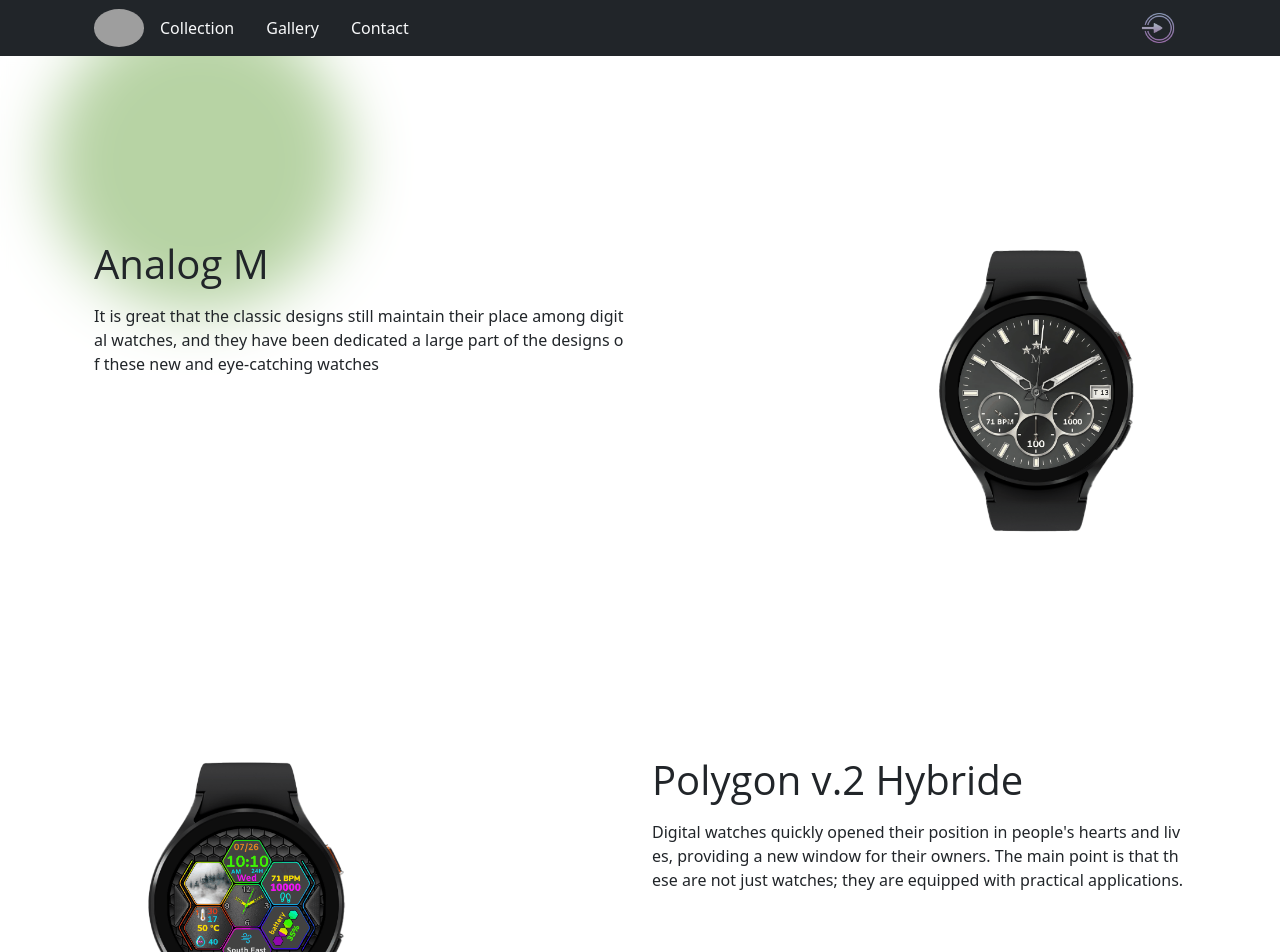
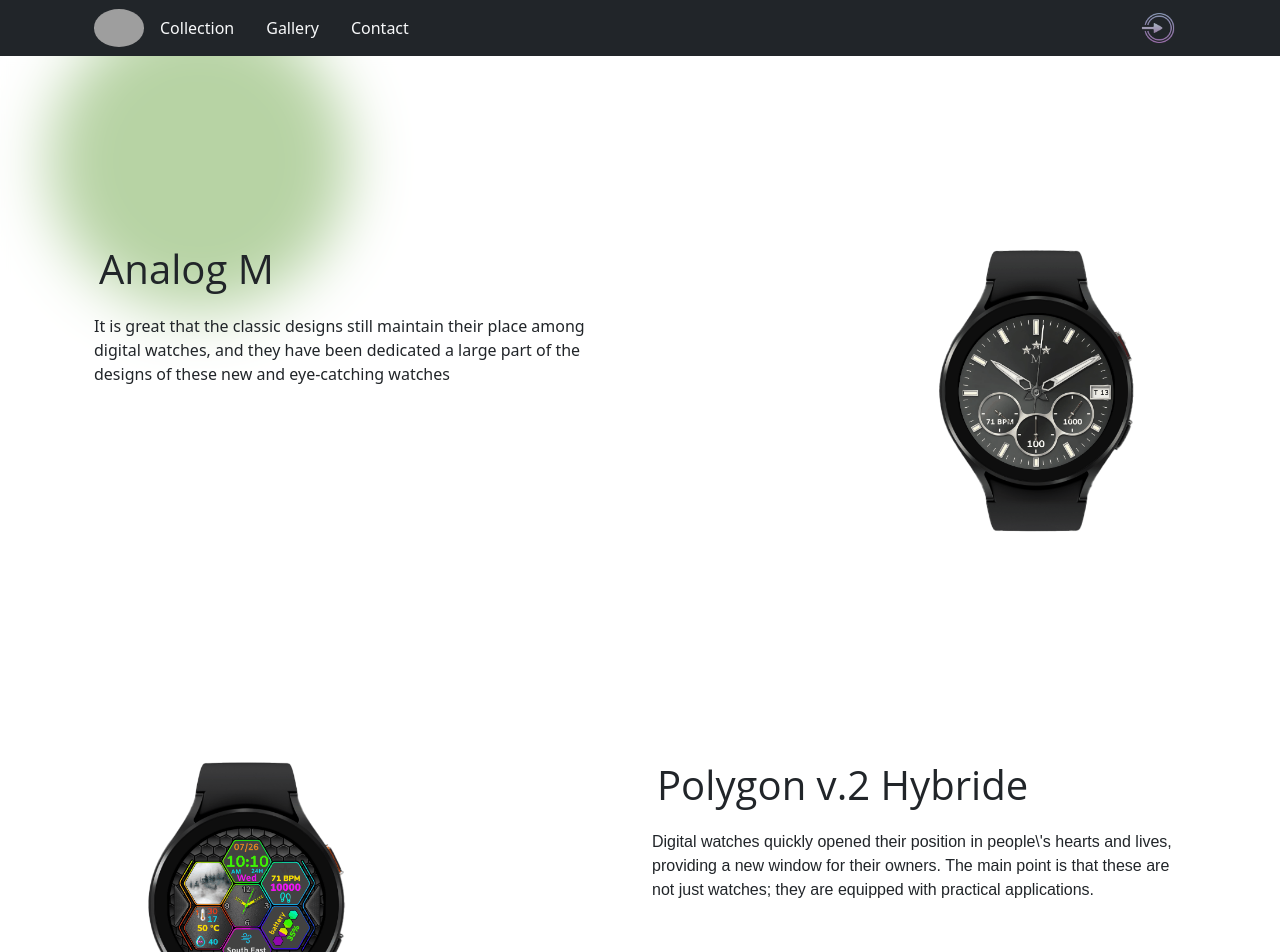
Before and after one commit to Younes-sh/sj84_watchface, a React (Create React App) app in the folder client/: page / in a window 1280 px wide. Shown: the top 952 px of the page. Built offline with nearby package versions, Linux system fonts and the light colour scheme; grey boxes are pictures that could not be loaded.

Commit message:
Edited Fadin for text Landing page

```diff
--- /dev/null
+++ b/client/src/Components/FadIn/FadeIn.css
@@ -0,0 +1,10 @@
+.fade-in {
+    opacity: 0;
+    transform: translateY(20px);
+    transition: opacity 1s, transform 1s;
+  }
+
+  .fade-in.is-visible {
+    opacity: 1;
+    transform: translateY(0);
+  }
--- /dev/null
+++ b/client/src/Components/FadIn/Fadin.jsx
@@ -0,0 +1,42 @@
+import React, { Component } from 'react';
+import './FadeIn.css';
+
+class FadeIn extends Component {
+  constructor(props) {
+    super(props);
+    this.state = {
+      visible: false,
+    };
+  }
+
+  componentDidMount() {
+    window.addEventListener('scroll', this.handleScroll);
+  }
+
+  componentWillUnmount() {
+    window.removeEventListener('scroll', this.handleScroll);
+  }
+
+  handleScroll = () => {
+    // انیمیشن اجرا شود هنگامی که به مقدار خاصی اسکرول کرده و رسیده‌ایم
+    const scrollPosition = window.scrollY + window.innerHeight;
+    if (scrollPosition > this.fadeInRef.offsetTop) {
+      this.setState({ visible: true });
+      window.removeEventListener('scroll', this.handleScroll); // انیمیشن را یک بار اجرا کنید
+    }
+  };
+
+  render() {
+    const { visible } = this.state;
+    return (
+      <div
+        ref={(el) => (this.fadeInRef = el)}
+        className={`fade-in ${visible ? 'is-visible' : ''}`}
+      >
+        {this.props.children}
+      </div>
+    );
+  }
+}
+
+export default FadeIn;
--- a/client/src/Components/FadeText.jsx
+++ b/client/src/Components/FadeText.jsx
@@ -42,7 +42,7 @@ const FadeTextDown = ({text}) => {
   return (
     <div className='FadeTextDown'>
       <Fade bottom cascade>
-        <p style={{whiteSpace:'break-spaces'}} >{text}</p>
+        <p className='Pharagraph'>{text}</p>
       </Fade>
     </div>
   );
--- a/client/src/index.css
+++ b/client/src/index.css
@@ -332,3 +332,18 @@ backdrop-filter: blur( 4px );
   user-select: none;
   word-spacing: -0.1em; */
 }
+
+.Pharagraph {
+  width: 100%;
+  padding: 5px;
+}
+
+.fade-in-text {
+  font-family: Arial;
+  animation: fadeIn 5s;
+}
+
+@keyframes fadeIn {
+  0% { opacity: 0; }
+  100% { opacity: 1; }
+}
--- a/client/src/pages/Landing.jsx
+++ b/client/src/pages/Landing.jsx
@@ -9,7 +9,7 @@ import GifPlayer from 'react-gif-player';
 import {FadeTextRight,FadeTextLeft,FadeTextTop,FadeTextDown} from '../Components/FadeText';
 import {FadeLeftImage , FadeRightImage , FadebottomImage} from '../Components/FadeImage';
 import ImageComponent from '../Components/ImageAWS';
-
+import Fadin from '../Components/FadIn/Fadin';
 // import { GoogleFonts } from 'react-google-fonts';
 // import ParallaxScrollOne from '../Components/ParallaxScrollOne';
 
@@ -52,8 +52,9 @@ const Landing = () => {
           <Col className='text-start order-1 order-lg-0' lg={6}>
             {/* <GoogleFonts font='Open Sans' /> */}
             <h1 style={{fontFamily:'Open Sans'}}><FadeTextDown text={'Analog M'} /> </h1>
-            {/* <h4 className='mt-5'  style={{fontFamily:'Open Sans'}}><FadeTextDown text={'Mohsen Sheikhlar'} /></h4> */}
-            <FadeTextDown text={'It is great that the classic designs still maintain their place among digital watches, and they have been dedicated a large part of the designs of these new and eye-catching watches'} />
+            <Fadin>
+              <p>It is great that the classic designs still maintain their place among digital watches, and they have been dedicated a large part of the designs of these new and eye-catching watches</p>
+            </Fadin>
           </Col>
 
           <Col className='text-lg-end order-0 order-lg-1' lg={6}>
@@ -83,9 +84,9 @@ const Landing = () => {
             <Col className='text-start'lg={6}>
               {/* <GoogleFonts font='Open Sans' /> */}
               <h1 style={{fontFamily:'Open Sans'}}><FadeTextDown text={'Polygon v.2 Hybride'} /> </h1>
-              {/* <h5 className='mt-5'  style={{fontFamily:'Open Sans'}}> <FadeTextDown text={'Mohsen Sheikhlar e'} /> </h5> */}
-              <FadeTextDown text={'Digital watches quickly opened their position in people\'s hearts and lives, providing a new window for their owners. The main point is that these are not just watches; they are equipped with practical applications.'} />
-
+             <Fadin>
+             <p className='fade-in-text'>Digital watches quickly opened their position in people\'s hearts and lives, providing a new window for their owners. The main point is that these are not just watches; they are equipped with practical applications.</p>
+             </Fadin>
             </Col>
 
         </Row>
@@ -106,8 +107,11 @@ const Landing = () => {
             <Col className='text-start order-1 order-lg-0'lg={6}>
               {/* <GoogleFonts font='Open Sans' /> */}
               <h1 style={{fontFamily:'Open Sans'}}><FadeTextDown text={'Tirdad - Summer'} /></h1>
-              {/* <h4 className='mt-5'  style={{fontFamily:'Open Sans'}}><FadeTextDown text={'Mohsen Sheikhlar 62'} /></h4> */}
-              <FadeTextDown text={'What\'s better than having a wrist computer with you? A computer that, in addition to elegance and beautiful designs, includes GPS and a toolbox of pressure gauges and oxygen meters. We offer beautiful designs across several watch models, all with free designs!'} />
+              <Fadin>
+                <p>
+                'What\'s better than having a wrist computer with you? A computer that, in addition to elegance and beautiful designs, includes GPS and a toolbox of pressure gauges and oxygen meters. We offer beautiful designs across several watch models, all with free designs!'
+                </p>
+              </Fadin>
 
             </Col>
 
@@ -135,8 +139,9 @@ const Landing = () => {
             <Col className='text-lg-start'lg={6}>
               {/* <GoogleFonts font='Open Sans' /> */}
               <h1 style={{fontFamily:'Open Sans'}}><FadeTextDown  text={'Soul - Colorful copy'} /></h1>
-              {/* <h4 className='mt-5'  style={{fontFamily:'Open Sans'}}><FadeTextDown text={'Mohsen Sheikhlar'} /></h4> */}
-              <FadeTextDown text={'Transfer your desired design to your phone with just one click Calm your soul and connect with the designs that are sprouting in your heart, And look unique'} />
+              <Fadin>
+                <p>Transfer your desired design to your phone with just one click Calm your soul and connect with the designs that are sprouting in your heart, And look unique</p>
+              </Fadin>
 
 
 
@@ -161,9 +166,9 @@ const Landing = () => {
             <Col className='text-start order-1 order-lg-0'lg={6}>
               {/* <GoogleFonts font='Open Sans' /> */}
               <h1 style={{fontFamily:'Open Sans'}}><FadeTextDown text={'APW 4'} /></h1>
-              {/* <h4 className='mt-5'  style={{fontFamily:'Open Sans'}}><FadeTextDown text={'Mohsen Sheikhlar'} /></h4> */}
-             <FadeTextDown text={'Of course, we did not forget Apple Watch owners and created beautiful and free designs for them  You can\'t be without apple and experience being stylishو For this reason, we created 3D designs and concept designs for you dear ones'} />
-
+              <Fadin>
+                <p>Of course, we did not forget Apple Watch owners and created beautiful and free designs for them  You can\'t be without apple and experience being stylishو For this reason, we created 3D designs and concept designs for you dear ones</p>
+              </Fadin>
             </Col>
 
             <Col className='text-lg-end order-0 order-lg-1'lg={6}>
@@ -188,9 +193,9 @@ const Landing = () => {
             <Col className='text-start'lg={6}>
               {/* <GoogleFonts font='Open Sans' /> */}
               <h1 style={{fontFamily:'Open Sans'}}><FadeTextDown text={'Jungle 1'} /></h1>
-              {/* <h4 className='mt-5'  style={{fontFamily:'Open Sans'}}><FadeTextDown text={'Mohsen Sheikhlar'} /></h4> */}
-            <FadeTextDown text={'We have created impressive designs for you to have in your hands with several beautiful photos in one beautiful photo frame, This is the magic of the digital watch that you will have everything you want in your hands'} />
-
+            <Fadin>
+              <p>We have created impressive designs for you to have in your hands with several beautiful photos in one beautiful photo frame, This is the magic of the digital watch that you will have everything you want in your hands</p>
+            </Fadin>
             </Col>
 
         </Row>
@@ -211,8 +216,9 @@ const Landing = () => {
               {/* <GoogleFonts font='Open Sans' /> */}
               <h1 style={{fontFamily:'Open Sans'}}><FadeTextDown text={'Mars'} /></h1>
               <h4 className='mt-5'  style={{fontFamily:'Open Sans'}}><FadeTextDown text={'We are not alone'} /></h4>
-              <FadeTextDown text={'Enjoy by installing the app within the watch and enjoy personalizing the options in the designs. Touch the future ahead of you and think ambitiously and walk with pride.'} />
-
+              <Fadin>
+                <p>Enjoy by installing the app within the watch and enjoy personalizing the options in the designs. Touch the future ahead of you and think ambitiously and walk with pride.</p>
+              </Fadin>
             </Col>
 
             <Col className='text-lg-end order-0 order-lg-1'lg={6}>
```
